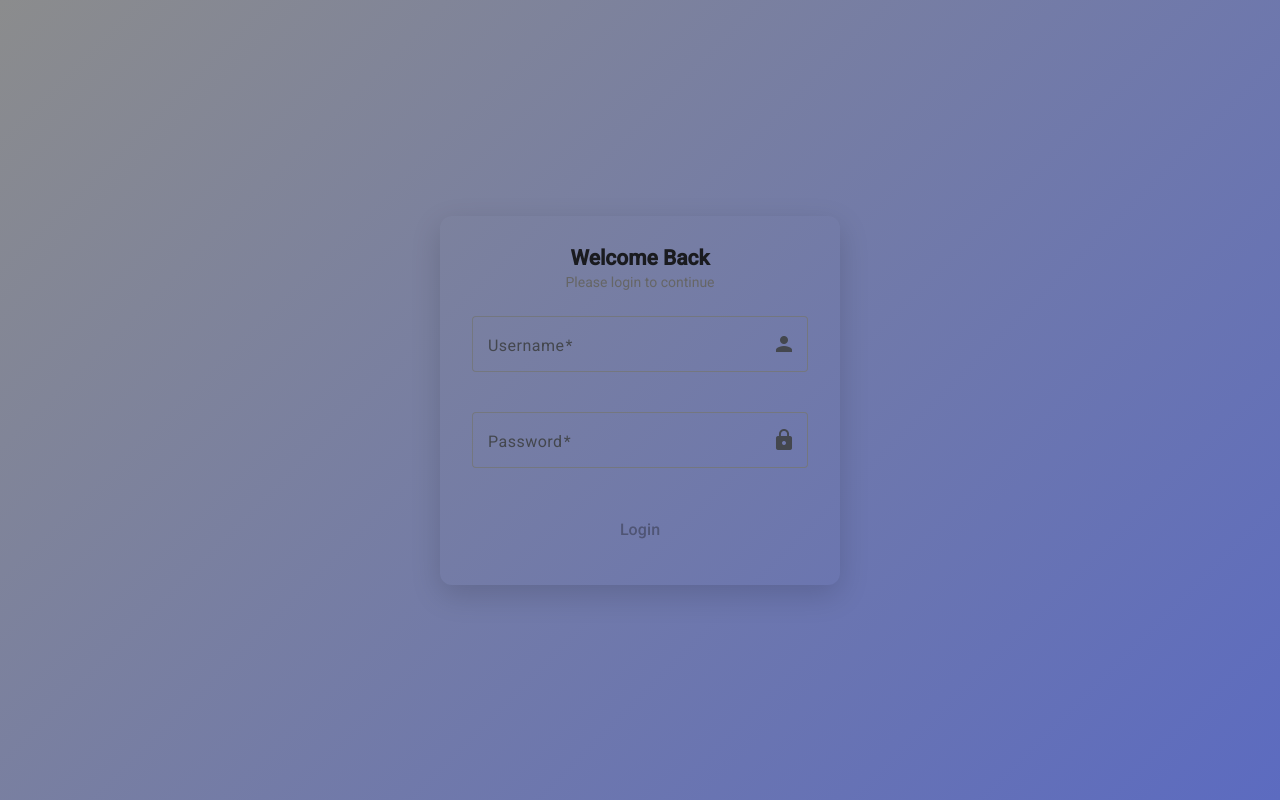
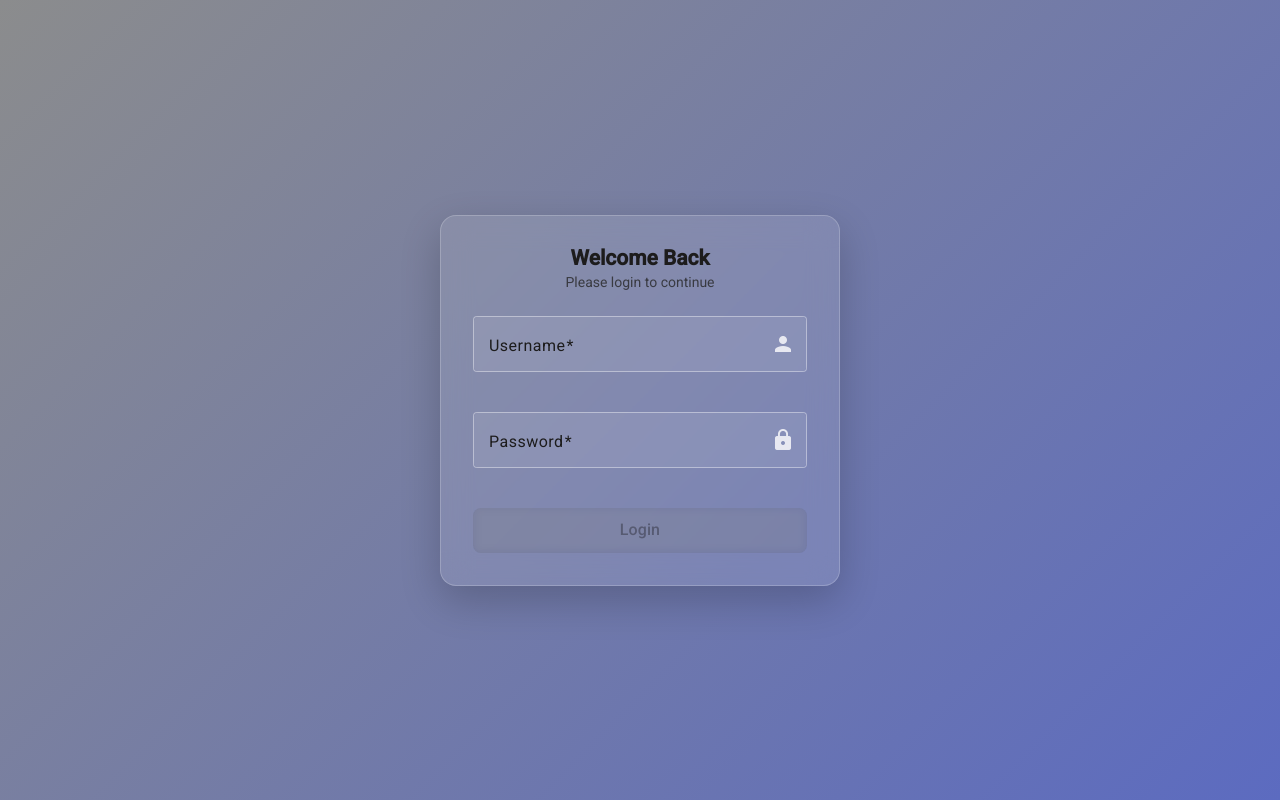
Before and after one commit to kishanthummarvsi-coder/zone-hq-client, an Angular app: page /auth/login in a window 1280 px wide. Built offline with nearby package versions, Linux system fonts and the light colour scheme.

Commit message:
Added style

```diff
--- a/src/app/auth/components/login-component/login-component.scss
+++ b/src/app/auth/components/login-component/login-component.scss
@@ -1,18 +1,47 @@
+$login-gradient-start: #8b8c8d;
+$login-gradient-end: #5c6bc0;
+
+$glass-bg: rgba(255, 255, 255, 0.1);
+$glass-border: rgba(255, 255, 255, 0.2);
+$glass-input-bg: rgba(255, 255, 255, 0.08);
+
+$text-primary: #1d1c1c;
+$text-secondary: rgba(39, 39, 39, 0.8);
+
+$input-border: rgba(255, 255, 255, 0.4);
+$icon-color: rgba(255, 255, 255, 0.8);
+
+$button-bg: rgba(255, 255, 255, 0.2);
+$button-hover-bg: rgba(255, 255, 255, 0.35);
+
+$card-shadow: rgba(0, 0, 0, 0.2);
+
 .login-wrapper {
   height: 100vh;
   display: flex;
   justify-content: center;
   align-items: center;
 
-  background: linear-gradient(135deg, #8b8c8d, #5c6bc0);
+  background: linear-gradient(
+    135deg,
+    $login-gradient-start,
+    $login-gradient-end
+  );
 }
 
 .login-card {
   width: 400px;
   padding: 32px;
-  border-radius: 12px;
-  box-shadow: 0 10px 30px rgba(0, 0, 0, 0.15);
-  background-color: transparent;
+  border-radius: 16px;
+
+  background: $glass-bg;
+  backdrop-filter: blur(15px);
+  -webkit-backdrop-filter: blur(15px);
+
+  border: 1px solid $glass-border;
+  box-shadow: 0 15px 40px $card-shadow;
+
+  color: $text-primary;
 }
 
 .login-header {
@@ -22,11 +51,12 @@
   h2 {
     margin: 0;
     font-weight: 600;
+    color: $text-primary;
   }
 
   p {
     margin: 4px 0 0;
-    color: #666;
+    color: $text-secondary;
     font-size: 14px;
   }
 }
@@ -41,16 +71,49 @@
   width: 100%;
 }
 
-.btn-container{
+/* Material Override */
+::ng-deep .mat-mdc-form-field {
+  .mdc-text-field--outlined {
+    background: $glass-input-bg;
+    border-radius: 8px;
+  }
+
+  .mdc-notched-outline__leading,
+  .mdc-notched-outline__notch,
+  .mdc-notched-outline__trailing {
+    border-color: $input-border !important;
+  }
+
+  .mdc-floating-label,
+  .mat-mdc-input-element {
+    color: $text-primary !important;
+  }
+
+  .mat-icon {
+    color: $icon-color;
+  }
+}
+
+.btn-container {
   display: flex;
   justify-content: center;
-    background-color: transparent;
+}
 
 .login-btn {
   height: 45px;
+  width: 100%;
   font-size: 16px;
   font-weight: 500;
-        width: 55px;
-        background-color: transparent;
+
+  background: $button-bg;
+  color: $text-primary;
+
+  border-radius: 8px;
+  backdrop-filter: blur(5px);
+
+  transition: all 0.3s ease;
+
+  &:hover {
+    background: $button-hover-bg;
   }
 }
```
Lines whose indentation alone changed are shown as unchanged.
